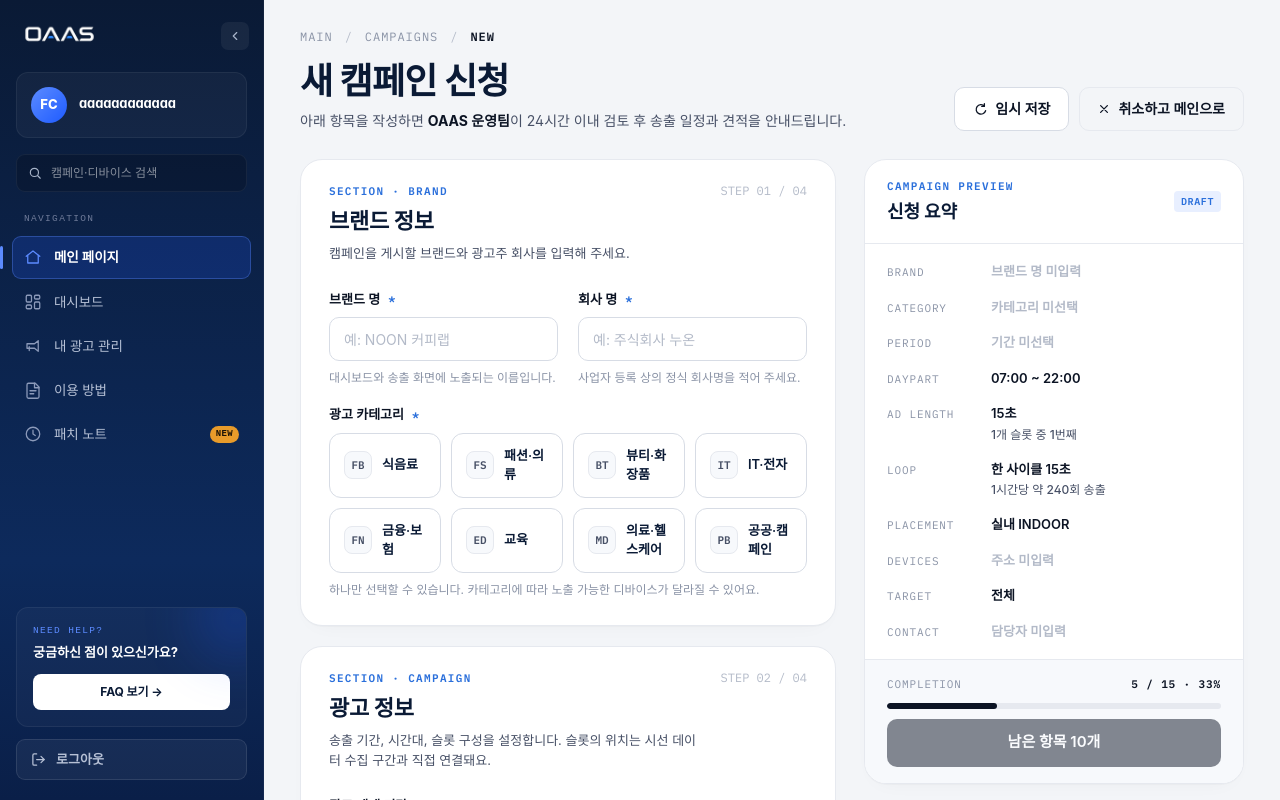
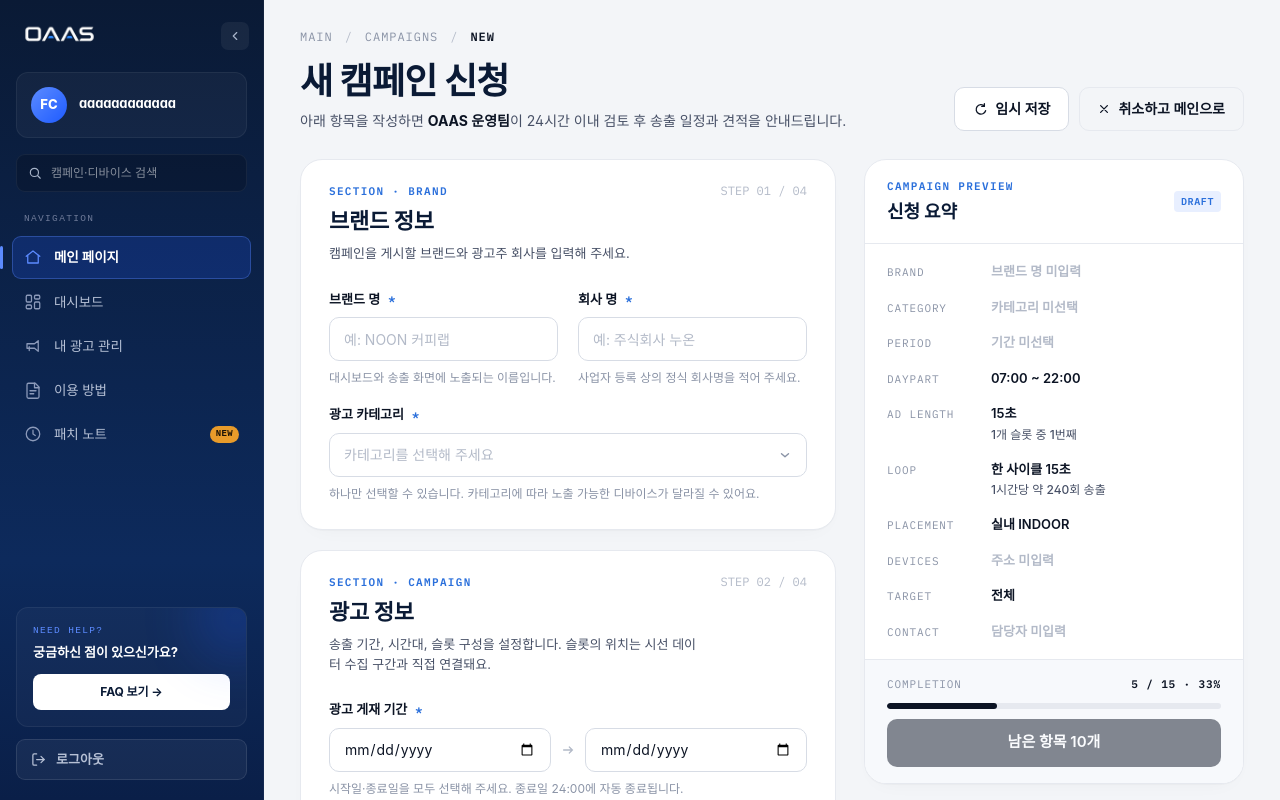
Before and after one commit to TakeaLook-OAAS/frontend, a Next.js app: page /apply in a window 1280 px wide. Shown: the top 800 px of the page. Built offline with nearby package versions, Linux system fonts and the light colour scheme; a web font is replaced by a local one.

Commit message:
feat: 광고 카테고리 UI 바꿈

```diff
--- a/app/(shell)/apply/page.tsx
+++ b/app/(shell)/apply/page.tsx
@@ -1,6 +1,7 @@
 "use client";
 
-import { useState } from "react";
+import { useState, useRef, useEffect } from "react";
+import { createPortal } from "react-dom";
 import { useRouter } from "next/navigation";
 import type { ReactNode } from "react";
 
@@ -292,6 +293,93 @@ function SectionHead({ eyebrow, title, desc, step }: {
   );
 }
 
+// ─── Category dropdown ────────────────────────────────────────────────────────
+function CategoryDropdown({ value, onChange }: { value: string; onChange: (v: string) => void }) {
+  const [open, setOpen] = useState(false);
+  const [rect, setRect] = useState<DOMRect | null>(null);
+  const containerRef = useRef<HTMLDivElement>(null);
+  const dropdownRef = useRef<HTMLDivElement>(null);
+  const selected = CATEGORY_LIST.find(c => c.id === value);
+
+  useEffect(() => {
+    function onOutside(e: MouseEvent) {
+      const target = e.target as Node;
+      if (
+        containerRef.current?.contains(target) ||
+        dropdownRef.current?.contains(target)
+      ) return;
+      setOpen(false);
+    }
+    function onScroll() { setOpen(false); }
+    if (open) {
+      document.addEventListener("mousedown", onOutside);
+      window.addEventListener("scroll", onScroll, true);
+    }
+    return () => {
+      document.removeEventListener("mousedown", onOutside);
+      window.removeEventListener("scroll", onScroll, true);
+    };
+  }, [open]);
+
+  function handleToggle() {
+    if (!open && containerRef.current) setRect(containerRef.current.getBoundingClientRect());
+    setOpen(o => !o);
+  }
+
+  return (
+    <div ref={containerRef}>
+      <button
+        type="button"
+        onClick={handleToggle}
+        className={`w-full h-11 px-[14px] bg-white border rounded-[10px] text-[14px] outline-none transition-all flex items-center justify-between cursor-pointer ${
+          open ? "border-[#0c1424] shadow-[0_0_0_4px_rgba(12,20,36,0.06)]" : "border-[#d7dce5] hover:border-[#8a93a6]"
+        }`}
+      >
+        {selected ? (
+          <span className="flex items-center gap-[10px]">
+            <span className="w-6 h-6 rounded-[6px] flex items-center justify-center font-mono text-[10px] font-bold bg-[#f7f9fc] border border-[#e6e9ef] text-[#475066] shrink-0">
+              {selected.glyph}
+            </span>
+            <span className="text-[#0c1424] font-semibold">{selected.label}</span>
+          </span>
+        ) : (
+          <span className="text-[#b3bac8]">카테고리를 선택해 주세요</span>
+        )}
+        <span className={`text-[#8a93a6] transition-transform duration-150 ${open ? "rotate-180" : ""}`}>
+          <CaretIcon />
+        </span>
+      </button>
+
+      {open && rect && createPortal(
+        <div
+          ref={dropdownRef}
+          style={{ position: "fixed", top: rect.bottom + 6, left: rect.left, width: rect.width, zIndex: 9999 }}
+          className="bg-white border border-[#d7dce5] rounded-[12px] shadow-[0_8px_24px_-8px_rgba(12,20,36,0.18)] overflow-hidden"
+        >
+          {CATEGORY_LIST.map((c, i) => (
+            <button
+              key={c.id}
+              type="button"
+              onClick={() => { onChange(c.id); setOpen(false); }}
+              className={`w-full flex items-center gap-[10px] px-[14px] py-[10px] text-left cursor-pointer transition-colors ${
+                i > 0 ? "border-t border-[#f0f2f6]" : ""
+              } ${value === c.id ? "bg-[#0c1424] text-white" : "bg-white hover:bg-[#f7f9fc]"}`}
+            >
+              <span className={`w-7 h-7 rounded-[8px] flex items-center justify-center font-mono text-[11px] font-bold shrink-0 ${
+                value === c.id ? "bg-white/10 border border-white/20 text-white" : "bg-[#f7f9fc] border border-[#e6e9ef] text-[#475066]"
+              }`}>
+                {c.glyph}
+              </span>
+              <span className="text-[13px] font-semibold">{c.label}</span>
+            </button>
+          ))}
+        </div>,
+        document.body
+      )}
+    </div>
+  );
+}
+
 // ─── Section 01: 브랜드 정보 ───────────────────────────────────────────────────
 function SectionBrand({ data, set }: { data: FormData; set: SetFn }) {
   return (
@@ -310,29 +398,7 @@ function SectionBrand({ data, set }: { data: FormData; set: SetFn }) {
         </div>
         <div className="col-span-12">
           <Field label="광고 카테고리" required hint="하나만 선택할 수 있습니다. 카테고리에 따라 노출 가능한 디바이스가 달라질 수 있어요.">
-            <div className="grid grid-cols-4 gap-[10px]">
-              {CATEGORY_LIST.map(c => (
-                <button
-                  key={c.id}
-                  type="button"
-                  onClick={() => set("category", c.id)}
-                  className={`flex items-center gap-[10px] px-[14px] py-3 border rounded-[12px] cursor-pointer transition-all text-left ${
-                    data.category === c.id
-                      ? "border-[#0c1424] bg-[#0c1424] text-white"
-                      : "border-[#d7dce5] bg-white hover:border-[#8a93a6]"
-                  }`}
-                >
-                  <span className={`w-7 h-7 rounded-[8px] flex items-center justify-center font-mono text-[11px] font-bold shrink-0 ${
-                    data.category === c.id
-                      ? "bg-white/10 border border-white/20 text-white"
-                      : "bg-[#f7f9fc] border border-[#e6e9ef] text-[#475066]"
-                  }`}>
-                    {c.glyph}
-                  </span>
-                  <span className="text-[13px] font-semibold">{c.label}</span>
-                </button>
-              ))}
-            </div>
+            <CategoryDropdown value={data.category} onChange={v => set("category", v)} />
           </Field>
         </div>
       </div>
@@ -428,7 +494,7 @@ function SectionCampaign({ data, set }: { data: FormData; set: SetFn }) {
           >
             <div className="flex flex-col gap-[14px]">
               {/* controls */}
-              <div className="flex gap-3 items-end flex-wrap">
+              <div className="flex gap-5 items-end flex-wrap">
                 <div className="flex flex-col gap-1.5">
                   <span className="text-[13px] font-semibold text-[#0c1424]">총 슬롯 수</span>
                   <span className="text-[12px] text-[#8a93a6]">한 사이클에 포함되는 광고 개수입니다.</span>
@@ -440,7 +506,7 @@ function SectionCampaign({ data, set }: { data: FormData; set: SetFn }) {
                     >
                       <MinusIcon />
                     </button>
-                    <span className="min-w-[42px] text-center font-mono font-semibold text-[14px]">{data.slots.length}</span>
+                    <span className="flex-1 text-center font-mono font-semibold text-[14px]">{data.slots.length}</span>
                     <button
                       type="button"
                       onClick={() => setSlotCount(Math.min(8, data.slots.length + 1))}
```
